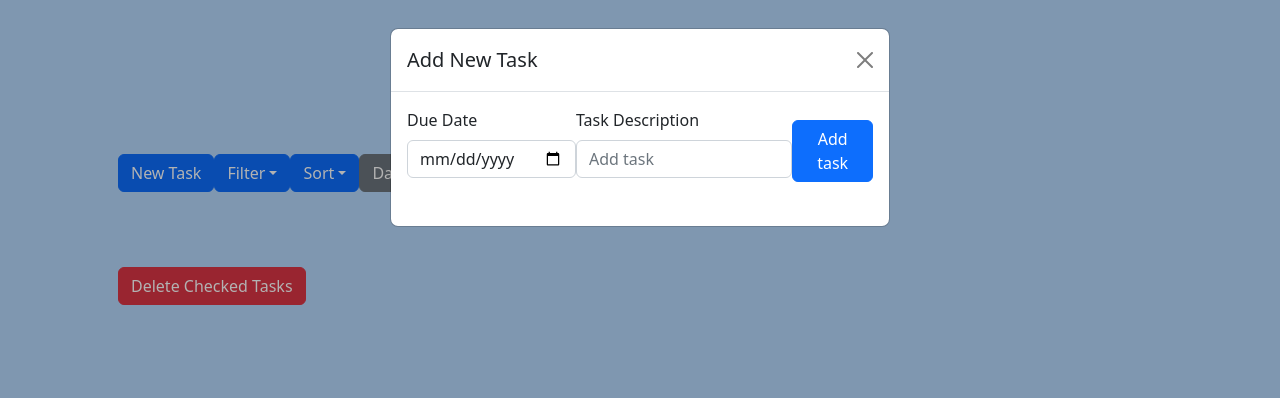
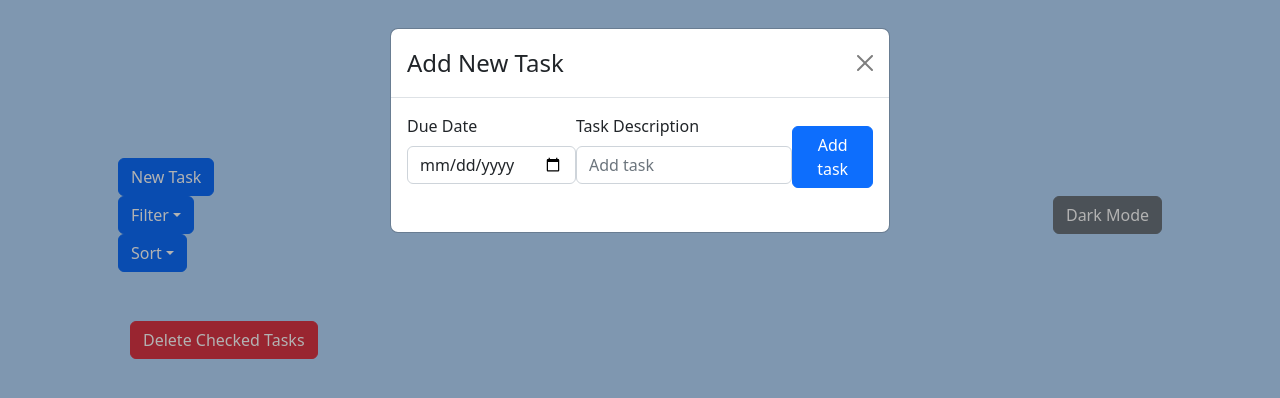
Before and after one commit to hafalxd/task_list, a React (Create React App) app: page / in a window 1280 px wide. Both pictures are taken after a click on the button "New Task". Shown: the top 398 px of the page. Built offline with nearby package versions, Linux system fonts and the light colour scheme.

Commit message:
Taskie v0.2.3 implementing react-bootstrap

```diff
--- a/src/App.css
+++ b/src/App.css
@@ -48,9 +48,11 @@ form {
 }
 
 .navbar1 {
-  display: flex;
-  position: relative;
-  margin-bottom: 50px;
+  margin-bottom: 20px;
+}
+
+.navbar2 {
+  display: inline;
 }
 
 .tasklist {
--- a/src/App.js
+++ b/src/App.js
@@ -1,4 +1,5 @@
 import React, { useEffect, useState, useCallback } from 'react';
+import { Container, Row, Col, Button } from 'react-bootstrap';
 import TaskList from './components/TaskList';
 import TaskInput from "./components/TaskInput";
 import TaskFilters from './components/TaskFilters';
@@ -140,21 +141,21 @@ const App = () => {
 
 
   return (
-    <div className={`App container${darkMode ? " dark-mode" : ""}`}>
+    <Container className={`App${darkMode ? " dark-mode" : ""}`}>
       <h1>Taskie</h1>
-      <div className='navbar1'>
-        <button className='btn btn-primary' onClick={toggleModal}>New Task</button>
-        {showModal && <TaskInput onAdd={addTask} showModal={showModal} toggleModal={toggleModal}></TaskInput>}
-
-        <TaskFilters filter={filter} setFilter={setFilter}></TaskFilters>
-
-        <TaskSorters sortOrder={sortOrder} setSortOrder={setSortOrder}></TaskSorters>
-
-        <button className="btn btn-secondary" onClick={toggleDarkMode}>
-          {darkMode ? "Light Mode" : "Dark Mode"}
-        </button>
-
-      </div>
+      <Row className='navbar1 align-items-center'>
+        <Col xs={6} className='navbar2'>
+          <Button variant='primary' className='me-3' onClick={toggleModal}>New Task</Button>
+          {showModal && <TaskInput onAdd={addTask} showModal={showModal} toggleModal={toggleModal}></TaskInput>}
+          <TaskFilters filter={filter} setFilter={setFilter} className='ms-3 me-3'></TaskFilters>
+          <TaskSorters sortOrder={sortOrder} setSortOrder={setSortOrder} className='me-3'></TaskSorters>
+        </Col>
+        <Col xs={6} className='text-end'>
+          <Button variant="secondary" onClick={toggleDarkMode}>
+            {darkMode ? "Light Mode" : "Dark Mode"}
+          </Button>
+        </Col>
+      </Row>
       <div className='tasklist'>
         <TaskList
           tasks={getSortedAndFilteredTasks()}
@@ -165,15 +166,15 @@ const App = () => {
           onMoveUp={moveTaskUp}
           onMoveDown={moveTaskDown}
           handleEditButtonClick={handleEditButtonClick}
-        ></TaskList>
+        />
         <TaskEditModal
           showModal={showEditModal}
           toggleModal={() => setShowEditModal(false)}
           editedTask={editedTask}
           onEdit={editTask}
-        ></TaskEditModal>
+        />
       </div>
-    </div>
+    </Container>
   );
 };
 
--- a/src/components/Task.js
+++ b/src/components/Task.js
@@ -1,8 +1,9 @@
 import React from "react";
+import { Row, Col, Button, Form } from 'react-bootstrap';
 import 'bootstrap/dist/css/bootstrap.min.css';
 import './../App.css';
 
-const Task = ({ task, onToggle, onDelete, onEdit, isEditing, onEditButtonClick, onMoveUp, onMoveDown }) => {
+const Task = ({ task, onToggle, onDelete, onEditButtonClick, onMoveUp, onMoveDown }) => {
 
     const handleDelete = () => {
         if (window.confirm("Are you sure to delete this task?")) {
@@ -13,26 +14,29 @@ const Task = ({ task, onToggle, onDelete, onEdit, isEditing, onEditButtonClick,
     return (
         <div>
             <div className="container taskoutline">
-                <div className="row">
-                    <div className="col-6">
-
-                        <input type="checkbox" checked={task.completed} onChange={() => onToggle(task.id)}></input>
-                        <span style={{ textDecoration: task.completed ? "line-through" : "none" }}>
-                            {task.description}
-                        </span>
-                    </div>
-                    <div className="col-3">
+                <Row>
+                    <Col xs={6}>
+                        <Form.Check
+                            type="checkbox"
+                            checked={task.completed}
+                            onChange={() => onToggle(task.id)}
+                            label={
+                                <span style={{ textDecoration: task.completed ? "line-through" : "none" }}>
+                                    {task.description}
+                                </span>
+                            }
+                        />
+                    </Col>
+                    <Col xs={3}>
                         {task.dueDate && <span>Due: {new Date(task.dueDate).toLocaleDateString()}</span>}
-                    </div>
-                    <div className="col-3 d-md-block">
-
-                        <button className="btn btn-warning" onClick={() => onEditButtonClick(task.id)}>Edit</button>
-                        <button className="btn btn-danger" onClick={handleDelete}>Delete</button>
-                        <button className="btn btn-primary" onClick={() => onMoveUp(task.id)}>Up</button>
-                        <button className="btn btn-primary" onClick={() => onMoveDown(task.id)}>Down</button>
-
-                    </div>
-                </div>
+                    </Col>
+                    <Col xs={3} md="auto">
+                        <Button variant="warning" onClick={() => onEditButtonClick(task.id)}>Edit</Button>
+                        <Button variant="danger" onClick={handleDelete}>Delete</Button>
+                        <Button variant="primary" onClick={() => onMoveUp(task.id)}>Up</Button>
+                        <Button variant="primary" onClick={() => onMoveDown(task.id)}>Down</Button>
+                    </Col>
+                </Row>
             </div>
         </div>
     );
--- a/src/components/TaskEditModal.js
+++ b/src/components/TaskEditModal.js
@@ -1,4 +1,5 @@
 import React, { useState, useEffect } from 'react';
+import { Modal, Button, Form } from "react-bootstrap";
 
 const TaskEditModal = ({ showModal, toggleModal, editedTask, onEdit }) => {
     const [editedDescription, setEditedDescription] = useState('');
@@ -24,49 +25,35 @@ const TaskEditModal = ({ showModal, toggleModal, editedTask, onEdit }) => {
     };
 
     return (
-        <>
-            {showModal && (
-                <div className="modal show d-block" tabIndex="-1">
-                    <div className="modal-dialog">
-                        <div className="modal-content onTop">
-                            <div className="modal-header">
-                                <h5 className="modal-title">Edit Task</h5>
-                                <button type="button" className="btn-close" onClick={toggleModal}></button>
-                            </div>
-                            <div className="modal-body">
-                                <form onSubmit={handleEditSubmit}>
-                                    <div className="mb-3">
-                                        <label htmlFor="editedDescription" className="form-label">Task Description</label>
-                                        <input
+        <Modal show={showModal} onHide={toggleModal}>
+            <Modal.Header closeButton>
+                <Modal.Title>Edit Task</Modal.Title>
+            </Modal.Header>
+            <Modal.Body>
+                <Form onSubmit={handleEditSubmit}>
+                    <Form.Group className="mb-3" controlId="editedDescription">
+                        <Form.Label>Task Description</Form.Label>
+                        <Form.Control
                             type="text"
-                                            id="editedDescription"
                             value={editedDescription}
                             onChange={(e) => setEditedDescription(e.target.value)}
                             placeholder="Edit task"
-                                            className="form-control">
-
-                                        </input>
-
-                                    </div>
-                                    <div className="mb-3">
-                                        <label htmlFor="editedDueDate" className="form-label">Due Date</label>
-                                        <input
+                        />
+                    </Form.Group>
+                    <Form.Group className="mb-3" controlId="editedDueDate">
+                        <Form.Label>Due Date</Form.Label>
+                        <Form.Control
                             type="date"
-                                            id="editedDueDate"
                             value={editedDueDate}
                             onChange={(e) => setEditedDueDate(e.target.value)}
-                                            className="form-control"
                         />
-                                    </div>
-                                    <button type="submit" className="btn btn-primary">Save Changes</button>
-                                </form>
-                            </div>
-                        </div>
-                    </div>
-                    <div className="modal-backdrop show" style={{ pointerEvents: 'none' }}></div>
-                </div>
-            )}
-        </>
+                    </Form.Group>
+                    <Button variant="primary" type="submit">
+                        Save Changes
+                    </Button>
+                </Form>
+            </Modal.Body>
+        </Modal>
     );
 };
 
--- a/src/components/TaskInput.js
+++ b/src/components/TaskInput.js
@@ -1,4 +1,5 @@
 import React, { useState } from "react";
+import { Modal, Button, Form } from "react-bootstrap";
 import 'bootstrap/dist/css/bootstrap.min.css';
 import './../App.css';
 
@@ -20,34 +21,37 @@ const TaskInput = ({ onAdd, showModal, toggleModal }) => {
     };
 
     return (
-        <>
-            {showModal && (
-                <div className="modal show d-block" tabIndex="-1">
-                    <div className="modal-dialog">
-                        <div className="modal-content onTop">
-                            <div className="modal-header">
-                                <h5 className="modal-title">Add New Task</h5>
-                                <button type="button" className="btn-close" onClick={toggleModal}></button>
-                            </div>
-                            <div className="modal-body">
-                                <form onSubmit={handleSubmit}>
-                                    <div className="mb-3">
-                                        <label htmlFor="dueDate" className="form-label">Due Date</label>
-                                        <input type="date" id="dueDate" value={dueDate} onChange={(e) => setDueDate(e.target.value)} className="form-control" />
-                                    </div>
-                                    <div className="mb-3">
-                                        <label htmlFor="description" className="form-label">Task Description</label>
-                                        <input type="text" id="description" value={description} onChange={(e) => setDescription(e.target.value)} placeholder="Add task" className="form-control" />
-                                    </div>
-                                    <button type="submit" className="btn btn-primary">Add task</button>
-                                </form>
-                            </div>
-                        </div>
-                    </div>
-                    <div className="modal-backdrop show" style={{ pointerEvents: 'none' }}></div>
-                </div>
-            )}
-        </>
+        <Modal show={showModal} onHide={toggleModal}>
+            <Modal.Header closeButton>
+                <Modal.Title>Add New Task</Modal.Title>
+            </Modal.Header>
+            <Modal.Body>
+                <Form onSubmit={handleSubmit}>
+                    <Form.Group className="mb-3" controlId="dueDate">
+                        <Form.Label>Due Date</Form.Label>
+                        <Form.Control
+                            type="date"
+                            value={dueDate}
+                            onChange={(e) => setDueDate(e.target.value)}
+                        />
+                    </Form.Group>
+                    <Form.Group className="mb-3" controlId="description">
+                        <Form.Label>Task Description</Form.Label>
+                        <Form.Control
+                            type="text"
+                            value={description}
+                            onChange={(e) => setDescription(e.target.value)}
+                            placeholder="Add task"
+                        />
+                    </Form.Group>
+
+                    <Button variant="primary" type="submit">
+                        Add task
+                    </Button>
+
+                </Form>
+            </Modal.Body>
+        </Modal>
     );
 };
 
--- a/src/components/TaskList.js
+++ b/src/components/TaskList.js
@@ -1,5 +1,6 @@
 import React, { useState } from "react";
 import Task from "./Task";
+import { Container, Button } from "react-bootstrap";
 import TaskEditModal from './TaskEditModal';
 import './../App.css';
 
@@ -17,7 +18,7 @@ const TaskList = ({ tasks, onToggle, onDelete, onEdit, onDeleteChecked, onMoveUp
     const taskToEdit = tasks.find((task) => task.id === editingTaskId);
 
     return (
-        <>
+        <Container>
           <div className="tasklist">
             {tasks
               .filter((task) => task.id !== undefined)
@@ -33,26 +34,22 @@ const TaskList = ({ tasks, onToggle, onDelete, onEdit, onDeleteChecked, onMoveUp
                     onEditButtonClick={handleEditButtonClick}
                     onMoveUp={onMoveUp}
                     onMoveDown={onMoveDown}
-
-                            ></Task>
+                  />
                 </div>
               ))}
-
           </div>
-            <div>
-                <button className="btn btn-danger" onClick={onDeleteChecked}>Delete Checked Tasks</button>
+          <div className="">
+            <Button variant="danger" onClick={onDeleteChecked}>Delete Checked Tasks</Button>
           </div>
-
           {editingTaskId && (
             <TaskEditModal
               showModal={!!editingTaskId}
               toggleModal={() => setEditingTaskId(null)}
               editedTask={taskToEdit}
               onEdit={onEdit}
-
-                ></TaskEditModal>
+            />
           )}
-        </>
+        </Container>
       );
 };
 
```
Lines whose indentation alone changed are shown as unchanged.
